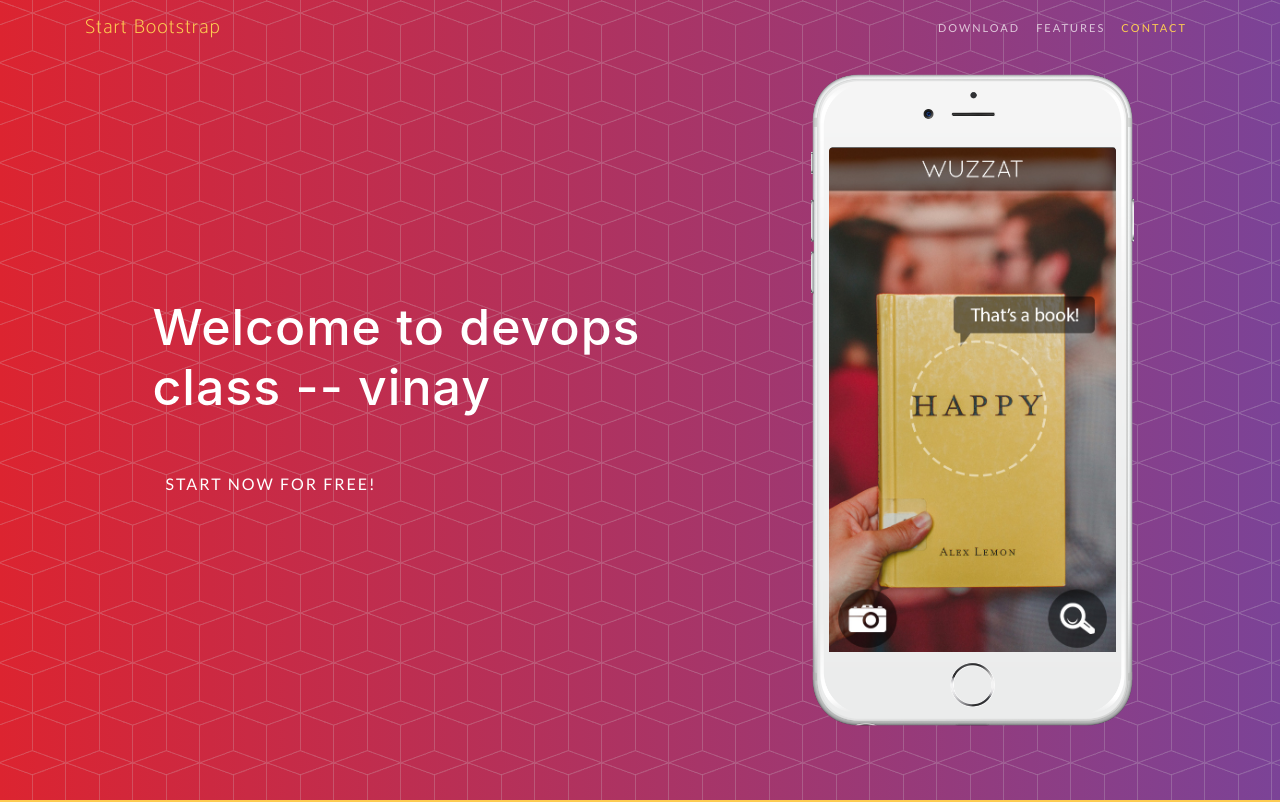
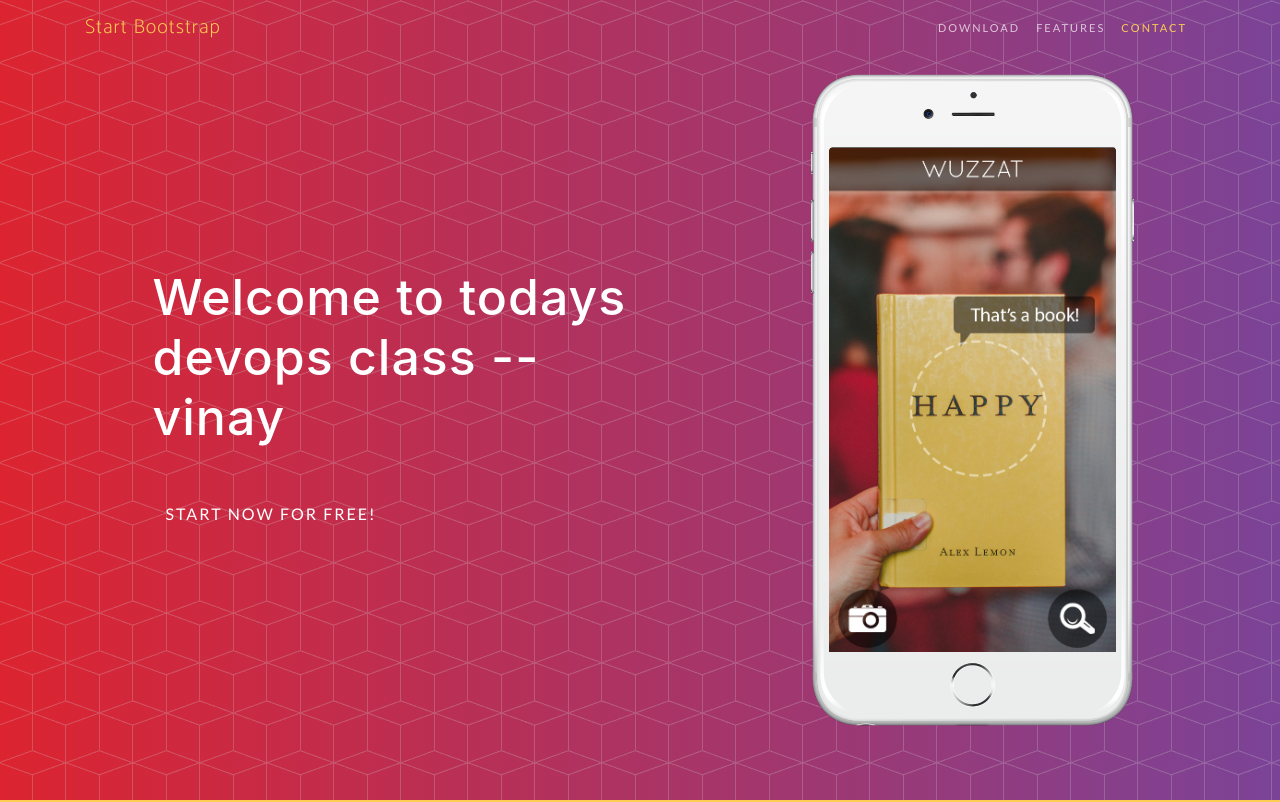
Before and after one commit to vinaymandava/devops_training, a website with bundled scripts: page index.html in a window 1280 px wide. Shown: the top 802 px of the page. Built offline with nearby package versions, Linux system fonts and the light colour scheme; a web font is replaced by a local one.

Commit message:
landing page stuff

```diff
--- a/index.html
+++ b/index.html
@@ -59,7 +59,7 @@
         <div class="row h-100">
           <div class="col-lg-7 my-auto">
             <div class="header-content mx-auto">
-              <h1 class="mb-5">Welcome to devops class -- vinay</h1>
+              <h1 class="mb-5">Welcome to todays devops class -- vinay</h1>
               <a href="#download" class="btn btn-outline btn-xl js-scroll-trigger">Start Now for Free!</a>
             </div>
           </div>
```
